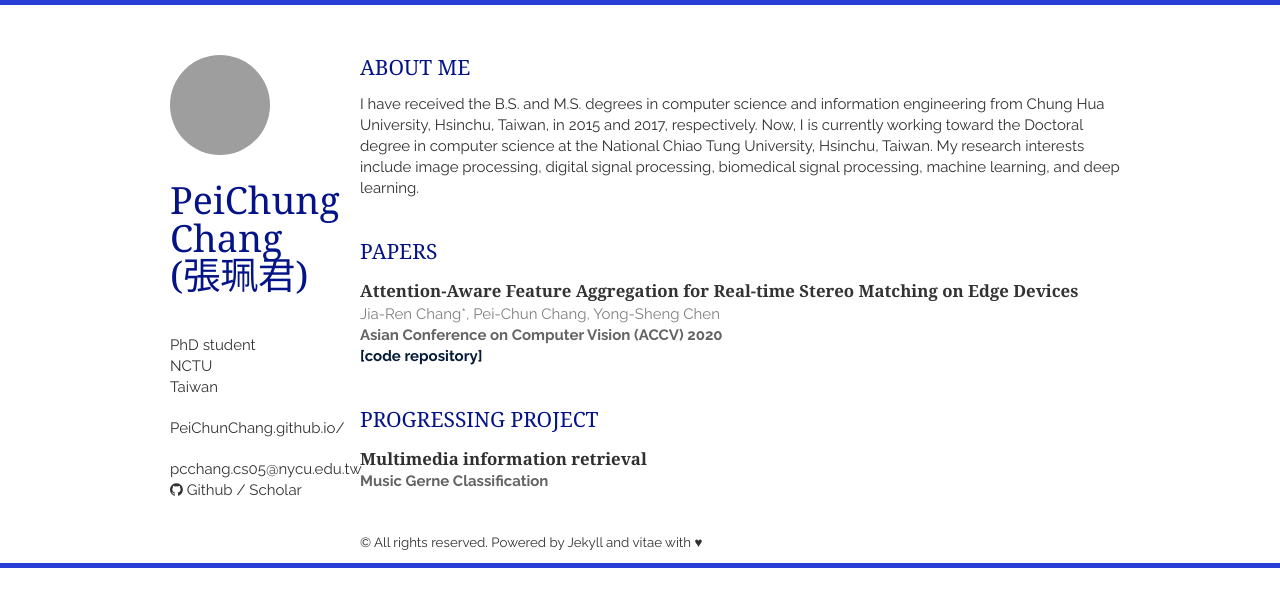
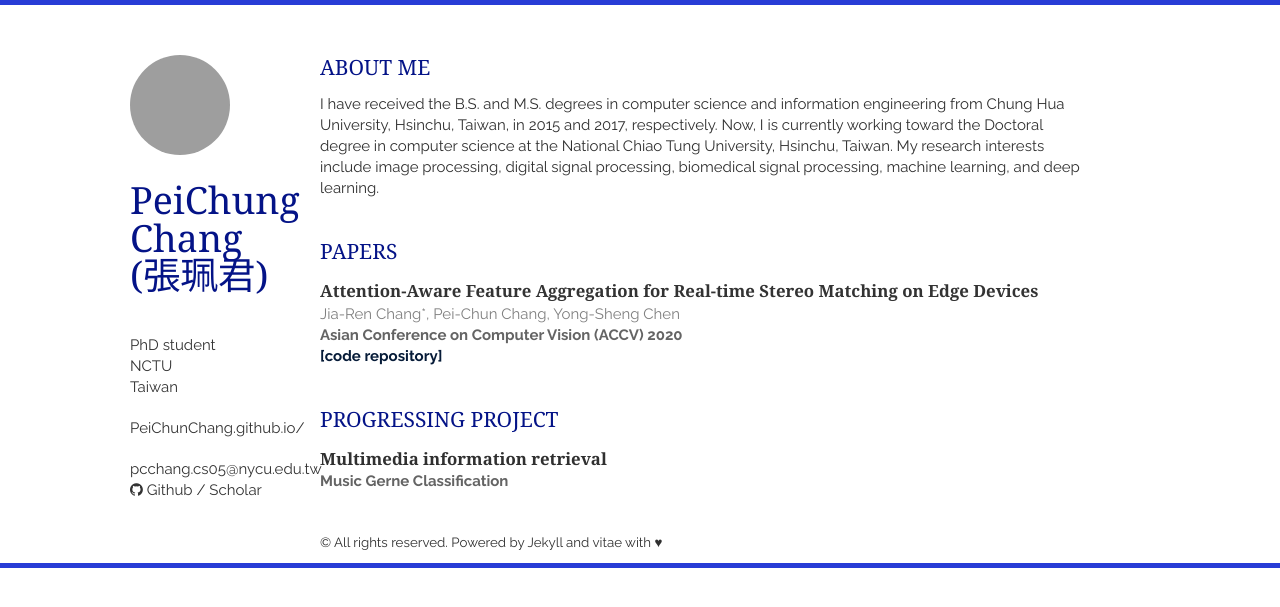
Before and after one commit to PeiChunChang/PeiChunChang.github.io, a Jekyll site: the page built from index.html, in a window 1280 px wide. Shown: the top 607 px of the page. Built offline with Jekyll 4.4.1, drawn with Linux system fonts in a browser that asks for light colours; nearby versions of some CDN libraries; the list of posts is cut into pages by our own code; a style sheet for code colours, icons or effects is not loaded; grey boxes are pictures that could not be loaded.

Commit message:
Update skeleton.css

```diff
--- a/static/css/skeleton.css
+++ b/static/css/skeleton.css
@@ -21,7 +21,7 @@
 /* #Base 960 Grid
 ================================================== */
 
-    .container                                  { position: relative; width: 960px; margin: 0 auto; padding: 0; } /*width: 960px*/
+    .container                                  { position: relative; width: 1040px; margin: 0 auto; padding: 0; } /*width: 960px*/
     .container .column,
     .container .columns                         { float: left; display: inline; margin-left: 10px; margin-right: 10px; }
     .row                                        { margin-bottom: 20px; }
```
